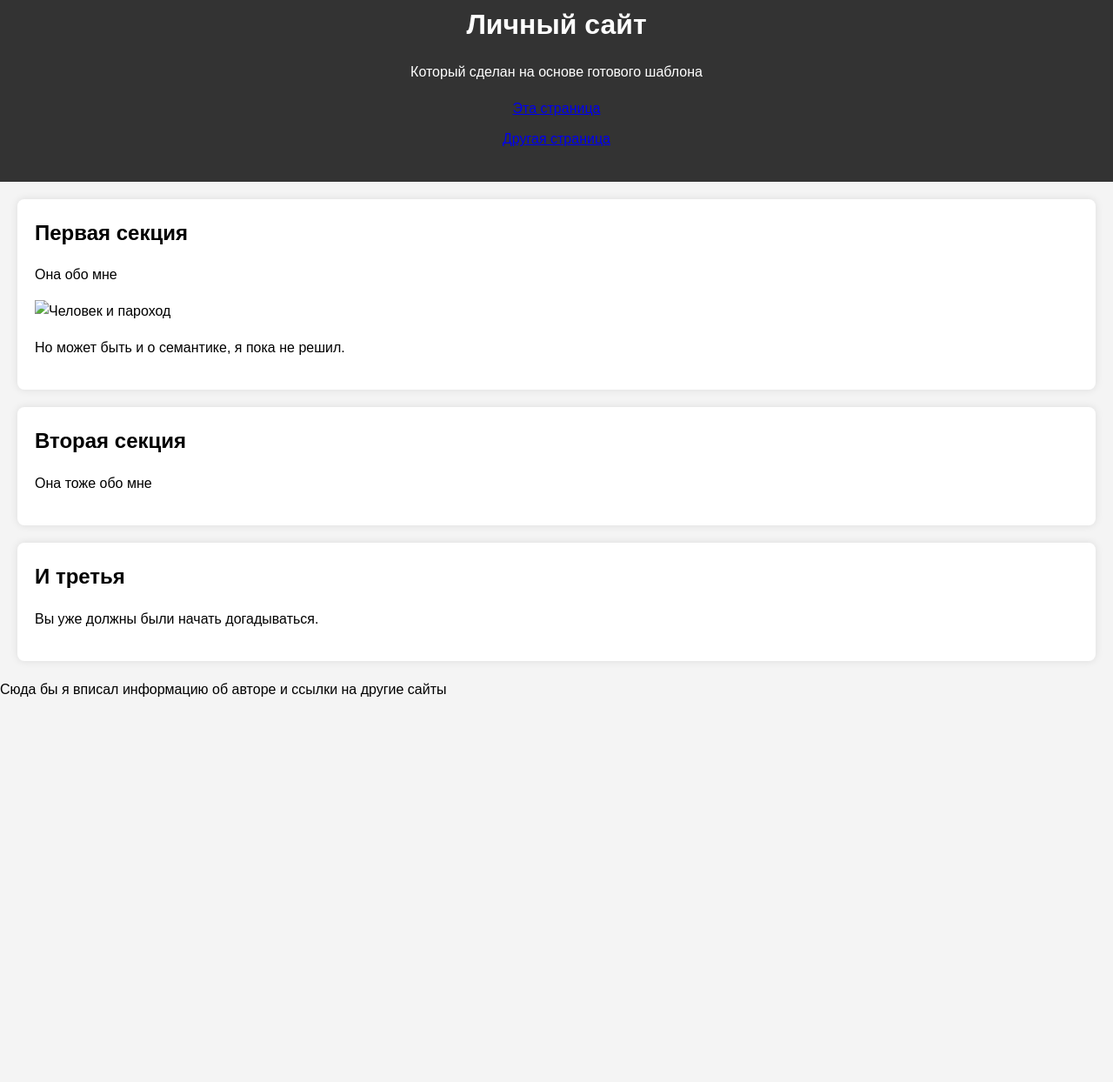
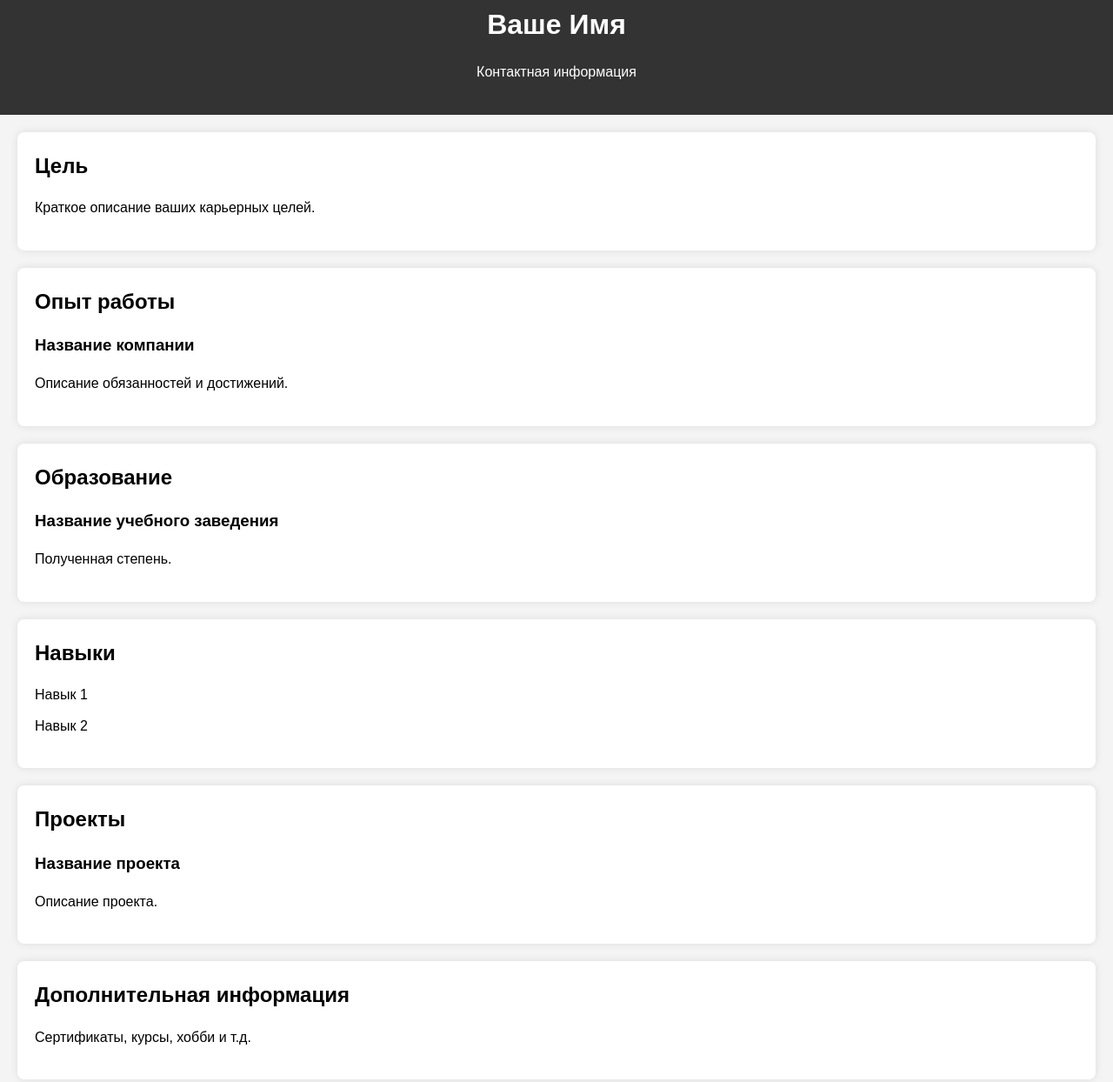
Before and after one commit to shblkjo/shblkjo.github.io, a plain HTML site: page index.html in a window 1280 px wide. Shown: the part 17-1261 px from the top of the page at 87% size. Before the commit the page ends 839 px from the top, so only its background shows below. Drawn offline with Linux system fonts and the light colour scheme.

Commit message:
Update index.html

```diff
--- a/index.html
+++ b/index.html
@@ -1,48 +1,57 @@
 <!DOCTYPE html>
-<html lang="ru">
+<html lang="en">
 <head>
-    <meta charset="utf-8">
+    <meta charset="UTF-8">
     <meta name="viewport" content="width=device-width, initial-scale=1.0">
-    <title>Заголовок страницы</title>
+    <title>Резюме</title>
     <link rel="stylesheet" href="styles.css">
-
-    <meta property="og:title" content="Заголовок страницы в OG">
-    <meta property="og:description" content="Описание страницы в OG">
-    <meta property="og:image" content="https://example.com/image.jpg">
-    <meta property="og:url" content="https://example.com/">
 </head>
 <body>
     <header>
-      <h1>Личный сайт</h1>
-      <p>Который сделан на основе готового шаблона</p>
-      <nav>
+        <h1>Ваше Имя</h1>
+        <p>Контактная информация</p>
+    </header>
+    <section id="objective">
+        <h2>Цель</h2>
+        <p>Краткое описание ваших карьерных целей.</p>
+    </section>
+    <section id="experience">
+        <h2>Опыт работы</h2>
         <ul>
-          <li><a href="index.html">Эта страница</a></li>
-          <li><a href="catalog.html">Другая страница</a></li>
+            <li>
+                <h3>Название компании</h3>
+                <p>Описание обязанностей и достижений.</p>
+            </li>
         </ul>
-      </nav>
-    </header>
-    <main>
-      <article>
-        <section>
-          <h2>Первая секция</h2>
-          <p>Она обо мне</p>
-          <img src="images/image.png" alt="Человек и пароход">
-          <p>Но может быть и о семантике, я пока не решил.</p>
     </section>
-        <section>
-          <h2>Вторая секция</h2>
-          <p>Она тоже обо мне</p>
+    <section id="education">
+        <h2>Образование</h2>
+        <ul>
+            <li>
+                <h3>Название учебного заведения</h3>
+                <p>Полученная степень.</p>
+            </li>
+        </ul>
     </section>
-        <section>
-          <h2>И третья</h2>
-          <p>Вы уже должны были начать догадываться.</p>
+    <section id="skills">
+        <h2>Навыки</h2>
+        <ul>
+            <li>Навык 1</li>
+            <li>Навык 2</li>
+        </ul>
     </section>
-      </article>
-    </main>
-    <footer>
-      <p>Сюда бы я вписал информацию об авторе и ссылки на другие сайты</p>
-    </footer>
-    <!-- сюда можно подключить jquery <script src="scripts/app.js" defer></script> -->
+    <section id="projects">
+        <h2>Проекты</h2>
+        <ul>
+            <li>
+                <h3>Название проекта</h3>
+                <p>Описание проекта.</p>
+            </li>
+        </ul>
+    </section>
+    <section id="additional-info">
+        <h2>Дополнительная информация</h2>
+        <p>Сертификаты, курсы, хобби и т.д.</p>
+    </section>
 </body>
 </html>
```
Lines whose indentation alone changed are shown as unchanged.
